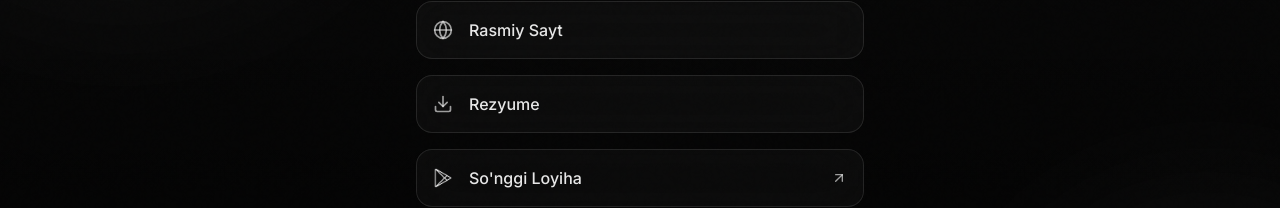
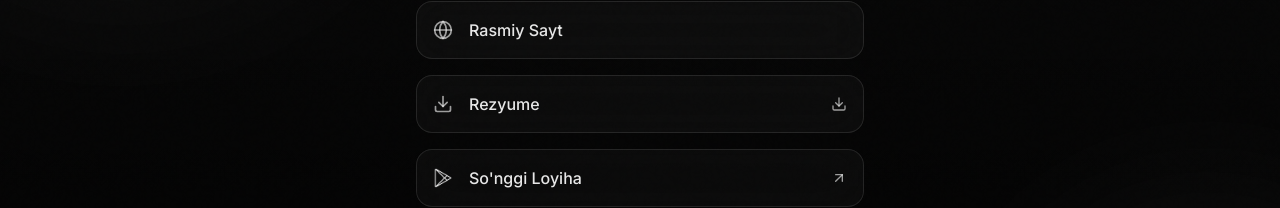
Before and after one commit to albahodirov/personal-link-hub, a Next.js app: page / in a window 1280 px wide. Shown: the part 355-563 px from the top of the page. Built offline with nearby package versions, Linux system fonts and the light colour scheme.

Commit message:
Fix: Resume Download, Name Localization, Social Order, Share Text

```diff
--- a/components/LinkCard.tsx
+++ b/components/LinkCard.tsx
@@ -1,7 +1,7 @@
 "use client";
 
 import { motion } from "framer-motion";
-import { ArrowUpRight } from "lucide-react";
+import { ArrowUpRight, Download } from "lucide-react";
 import Link from "next/link";
 import { ReactNode } from "react";
 
@@ -11,17 +11,42 @@ interface LinkCardProps {
     icon: ReactNode;
     index: number;
     onClick?: () => void;
+    download?: boolean;
 }
 
-export function LinkCard({ title, href, icon, index, onClick, download }: LinkCardProps & { download?: boolean }) {
+export function LinkCard({ title, href, icon, index, onClick, download }: LinkCardProps) {
     const handleClick = (e: React.MouseEvent) => {
-        if (onClick) {
+        if (onClick && !download) {
             e.preventDefault();
             onClick();
         }
     };
 
     const isExternal = href.startsWith("http") || href.startsWith("//");
+
+    const content = (
+        <div className="glass-panel group flex items-center justify-between p-4 rounded-2xl w-full mb-3 hover:bg-[var(--card-hover)] transition-colors">
+            <div className="flex items-center gap-4">
+                <div className="transition-colors" style={{ color: 'var(--text-secondary)' }}>
+                    {icon}
+                </div>
+                <span className="font-medium transition-colors" style={{ color: 'var(--text-primary)' }}>
+                    {title}
+                </span>
+            </div>
+            {download ? (
+                <Download
+                    className="w-4 h-4 transition-colors"
+                    style={{ color: 'var(--text-secondary)' }}
+                />
+            ) : !onClick && (
+                <ArrowUpRight
+                    className="w-4 h-4 transition-colors"
+                    style={{ color: 'var(--text-secondary)' }}
+                />
+            )}
+        </div>
+    );
 
     return (
         <motion.div
@@ -31,29 +56,28 @@ export function LinkCard({ title, href, icon, index, onClick, download }: LinkCa
             whileHover={{ scale: 1.02 }}
             whileTap={{ scale: 0.98 }}
         >
-            <Link
-                href={href}
-                onClick={handleClick}
-                className="glass-panel group flex items-center justify-between p-4 rounded-2xl w-full mb-3 hover:bg-[var(--card-hover)] transition-colors"
-                target={onClick ? undefined : (isExternal || download ? "_blank" : undefined)}
-                rel={onClick ? undefined : (isExternal || download ? "noopener noreferrer" : undefined)}
-                download={download}
-            >
-                <div className="flex items-center gap-4">
-                    <div className="transition-colors" style={{ color: 'var(--text-secondary)' }}>
-                        {icon}
-                    </div>
-                    <span className="font-medium transition-colors" style={{ color: 'var(--text-primary)' }}>
-                        {title}
-                    </span>
-                </div>
-                {!onClick && (
-                    <ArrowUpRight
-                        className="w-4 h-4 transition-colors"
-                        style={{ color: 'var(--text-secondary)' }}
-                    />
-                )}
-            </Link>
+            {download ? (
+                <a
+                    href={href}
+                    download
+                    target="_blank"
+                    rel="noopener noreferrer"
+                    onClick={onClick}
+                    className="block w-full"
+                >
+                    {content}
+                </a>
+            ) : (
+                <Link
+                    href={href}
+                    onClick={handleClick}
+                    className="block w-full"
+                    target={onClick ? undefined : (isExternal ? "_blank" : undefined)}
+                    rel={onClick ? undefined : (isExternal ? "noopener noreferrer" : undefined)}
+                >
+                    {content}
+                </Link>
+            )}
         </motion.div>
     );
 }
--- a/components/ShareButton.tsx
+++ b/components/ShareButton.tsx
@@ -4,32 +4,27 @@ import { motion } from "framer-motion";
 import { Share2 } from "lucide-react";
 import { toast } from "sonner";
 
-export function ShareButton() {
+export function ShareButton({ shareText, shareUrl }: { shareText: string; shareUrl: string }) {
     const handleShare = async () => {
         if (navigator.share) {
             try {
                 await navigator.share({
                     title: 'Alisher Bahodirov',
-                    text: 'Check out this profile!',
-                    url: window.location.href,
+                    text: shareText,
+                    url: shareUrl,
                 });
             } catch (err) {
                 console.log('Error sharing:', err);
             }
         } else {
             try {
-                await navigator.clipboard.writeText(window.location.href);
+                await navigator.clipboard.writeText(`${shareUrl} ${shareText}`);
                 toast.success("Link copied!");
             } catch (err) {
                 toast.error("Failed to copy link");
             }
         }
     };
-
-    // Note: Position is relative to the container now if we want it next to theme switch,
-    // but user asked for "Share buttoni yonidan Light/Dark theme switch",
-    // so we will group them in the main page layout instead of fixed positioning here.
-    // I'll make this a simple button component without fixed positioning.
 
     return (
         <motion.button
```
